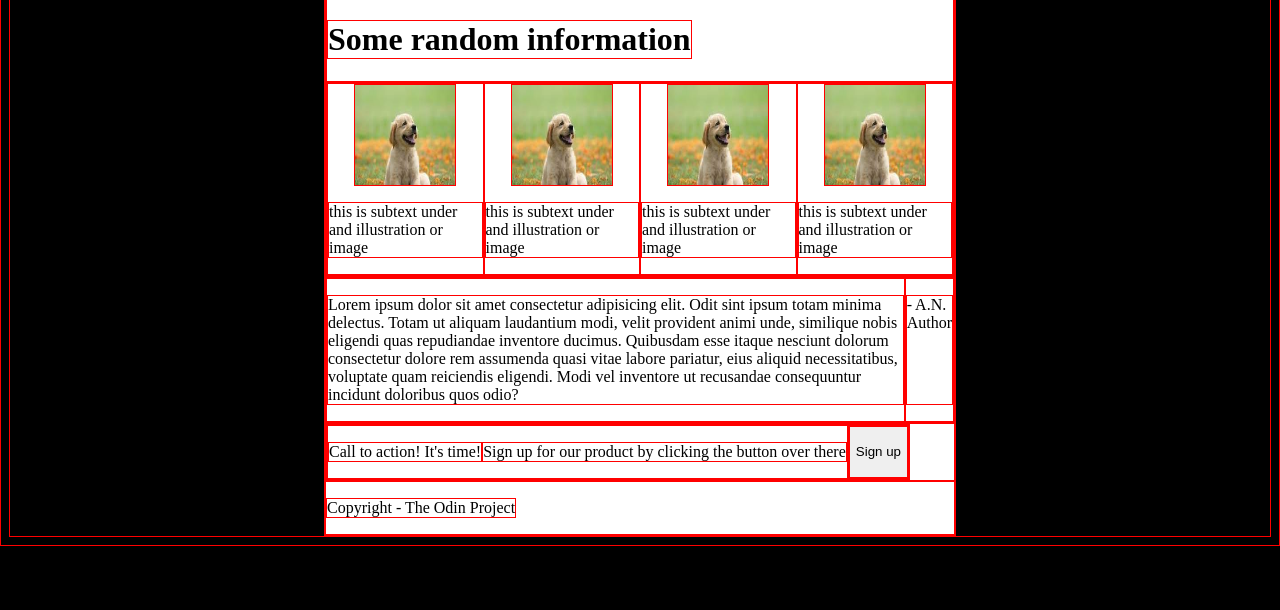
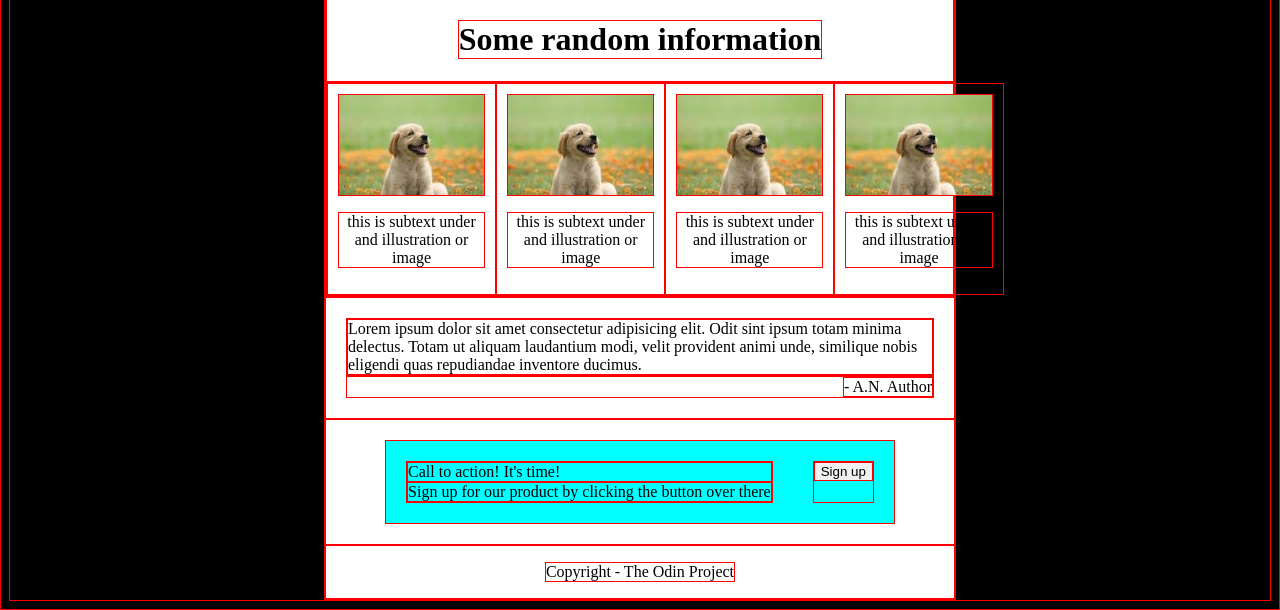
Before and after one commit to hudsonspooner1/LandingPage, a plain HTML site: page index.html in a window 1280 px wide. Shown: the part 240-850 px from the top of the page. Before the commit the page ends 800 px from the top, so only its background shows below. Drawn offline with Linux system fonts and the light colour scheme.

Commit message:
finished positioning the elements using the css style sheet

```diff
--- a/index.html
+++ b/index.html
@@ -34,7 +34,7 @@
         </div>
 
         <div class="second">
-            <div>
+            <div id="subtitle">
                 <h1>Some random information</h1>
             </div>
             <div>
@@ -62,11 +62,9 @@
                 <p>Lorem ipsum dolor sit amet consectetur adipisicing elit. Odit sint ipsum totam minima delectus. Totam
                     ut aliquam laudantium modi, velit provident animi unde, similique nobis eligendi quas repudiandae
                     inventore ducimus.
-                    Quibusdam esse itaque nesciunt dolorum consectetur dolore rem assumenda quasi vitae labore pariatur,
-                    eius aliquid necessitatibus, voluptate quam reiciendis eligendi. Modi vel inventore ut recusandae
-                    consequuntur incidunt doloribus quos odio?</p>
+                </p>
             </div>
-            <div>
+            <div id="anAuthor">
                 <p>- A.N. Author</p>
             </div>
         </div>
--- a/style.css
+++ b/style.css
@@ -68,11 +68,57 @@ body {
 
 .second img {
     height: 100px;
-    width: 100px;
+}
+
+#subtitle {
+    display: flex;
+    justify-content: center;
 }
 
 .ill {
     display: flex;
     flex-direction: column;
     align-items: center;
+    padding: 10px;
+    text-align: center;
 }
+
+.third {
+    padding: 20px;
+    flex-direction: column;
+}
+
+.third p {
+    padding: 0;
+    margin: 0;
+
+}
+
+#anAuthor {
+    display: flex;
+    justify-content: end;
+}
+
+.fourth {
+    justify-content: center;
+    align-items: center;
+}
+
+.fourth div {
+    background-color: aqua;
+    margin: 20px;
+}
+
+.fourth div div {
+    display: flex;
+    flex-direction: column;
+}
+
+.fourth div div p {
+    margin: 0;
+}
+
+.footer {
+    justify-content: center;
+    align-items: center;
+}
```
